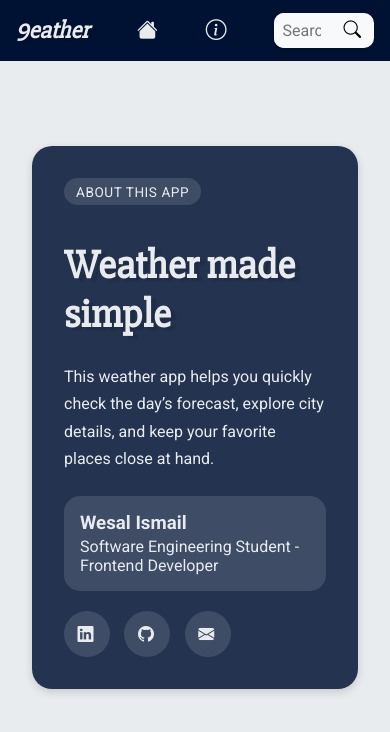
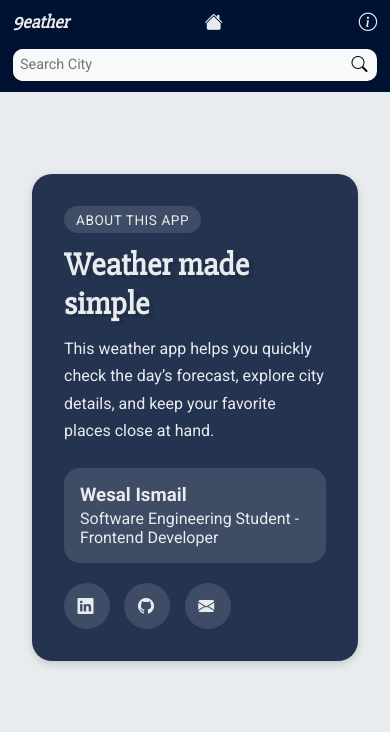
Before and after one commit to we2004/weather-app, a React (Vite) app: page /about in a window 390 px wide. Shown: the top 732 px of the page. Built offline with nearby package versions, Linux system fonts and the light colour scheme; no server answers.

Commit message:
feat: enhance responsive design for Header and WeatherDashboard components

```diff
--- a/src/components/Header.css
+++ b/src/components/Header.css
@@ -77,3 +77,71 @@
   transform: scale(1.5);
   color: rgb(194, 0, 0);
 }
+
+@media (max-width: 1027px) {
+  .header {
+    gap: 1.5rem;
+    padding: 0.75rem 1rem;
+  }
+
+  .search-bar {
+    max-width: 320px;
+  }
+}
+
+@media (max-width: 900px) {
+  .header {
+    flex-wrap: wrap;
+    gap: 1rem;
+  }
+
+  .search-bar {
+    flex: 1 1 100%;
+    order: 4;
+    max-width: none;
+    margin-top: 0.25rem;
+  }
+}
+
+@media (max-width: 730px) {
+  .header {
+    padding: 0.7rem 0.8rem;
+  }
+
+  .header .logo {
+    font-size: 1.3rem;
+  }
+
+  .fav-icon,
+  .home-icon,
+  .about-icon {
+    font-size: 1.15rem;
+  }
+
+  .search-bar input {
+    font-size: 0.95rem;
+  }
+}
+
+@media (max-width: 590px) {
+  .header {
+    gap: 0.75rem;
+  }
+
+  .header .logo {
+    font-size: 1.15rem;
+  }
+
+  .search-bar {
+    padding-right: 0.6rem;
+  }
+
+  .search-bar input {
+    padding: 0.45rem;
+    font-size: 0.9rem;
+  }
+
+  .search-btn {
+    font-size: 1rem;
+  }
+}
--- a/src/index.css
+++ b/src/index.css
@@ -34,15 +34,7 @@ i {
   height: 19px;
 }
 
-.section-title {
-  font-size: 2.5rem;
-  margin-bottom: 1rem;
-  font-family: var(--font-heading);
-  text-shadow: var(--title-shadow);
 
-  margin-bottom: 1.5rem;
-  margin-top: 1.5rem;
-}
 
 .page {
   opacity: 0;
--- a/src/pages/WeatherDashboard.css
+++ b/src/pages/WeatherDashboard.css
@@ -43,6 +43,16 @@
   opacity: 1;
 }
 
+.section-title {
+  font-size: 2.5rem;
+  margin-bottom: 1rem;
+  font-family: var(--font-heading);
+  text-shadow: var(--title-shadow);
+
+  margin-bottom: 1.5rem;
+  margin-top: 1.5rem;
+}
+
 @media (max-width: 1066px) {
   .today-weather {
     flex-direction: column;
@@ -82,11 +92,83 @@
   }
 }
 
-@media (max-width: 1027px) {
-}
 @media (max-width: 900px) {
+  .today-weather {
+    padding: 1.25rem;
+  }
+
+  .weather-details {
+    gap: 1rem;
+  }
+
+  .forecast {
+    grid-template-columns: repeat(3, minmax(0, 1fr));
+  }
+
+  .day-card {
+    width: 100%;
+    max-width: 100%;
+  }
+
+  .city-general-details .city-name {
+    font-size: 1.75rem;
+    width: min(100%, 280px);
+  }
 }
 @media (max-width: 730px) {
+  .today-weather {
+    padding: 1rem;
+    gap: 1rem;
+  }
+
+  .weather-details {
+    grid-template-columns: repeat(2, minmax(0, 1fr));
+    gap: 1rem;
+  }
+
+  .forecast {
+    grid-template-columns: repeat(2, minmax(0, 1fr));
+  }
+
+  .city-general-details {
+    padding: 1.5rem 1rem;
+  }
+
+  .city-general-details .city-name {
+    font-size: 1.5rem;
+    width: min(100%, 240px);
+  }
 }
 @media (max-width: 590px) {
+  .today-weather {
+    padding: 0.875rem;
+    gap: 0.875rem;
+  }
+
+  .weather-details {
+    grid-template-columns: 1fr;
+    gap: 0.875rem;
+  }
+
+  .forecast {
+    grid-template-columns: 1fr;
+  }
+
+  .city-general-details {
+    padding: 1.25rem 0.75rem;
+  }
+
+  .city-general-details .city-name {
+    font-size: 1.35rem;
+    width: min(100%, 220px);
+    padding: 7px 10px;
+  }
+
+  .fav-btn {
+    width: 120px;
+  }
+
+  .section-title {
+    font-size: 2rem;
+  }
 }
```
